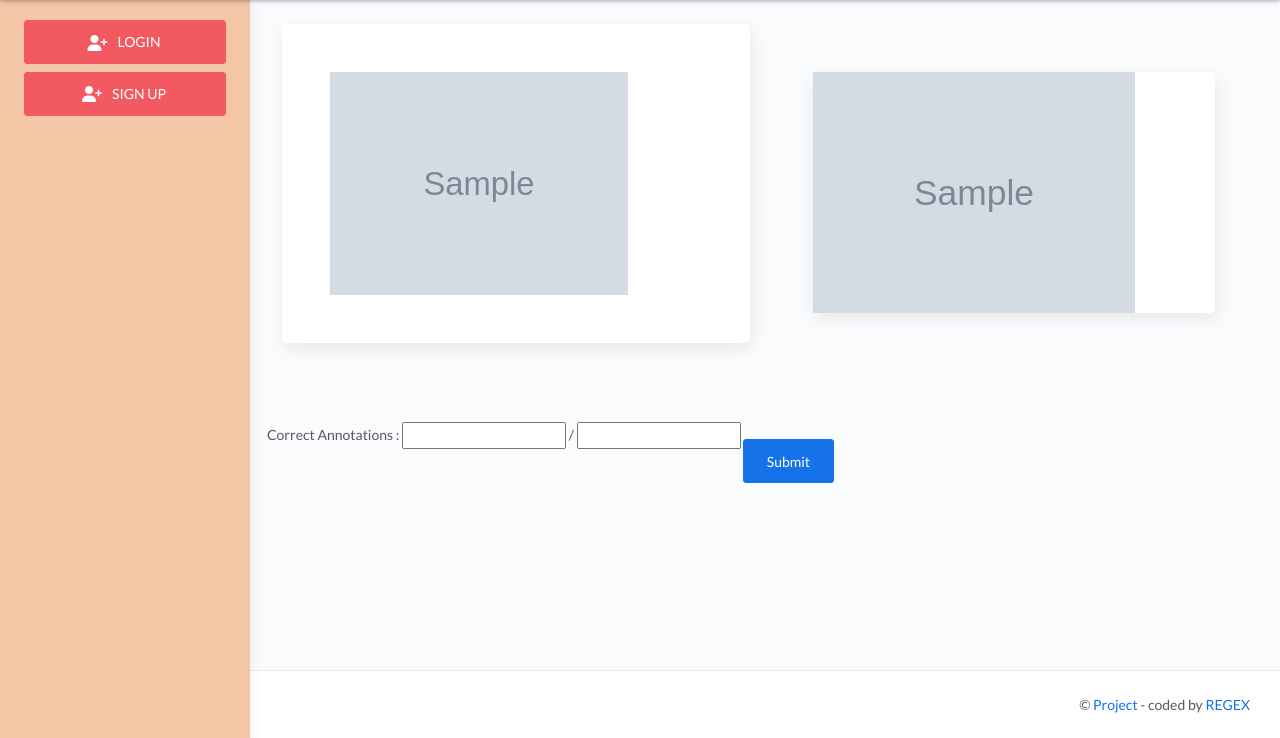
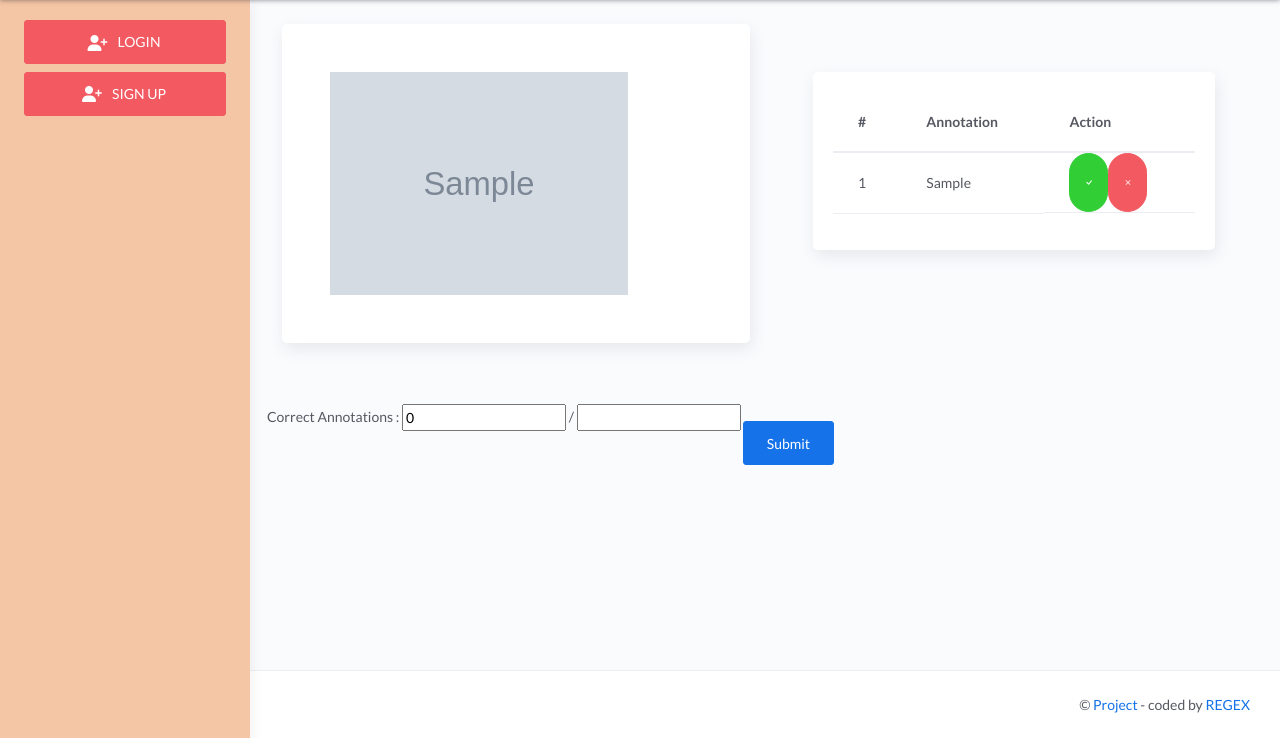
Before and after one commit to adityarajsahu/Medecoder, a Django app: template templates/pages/approvalPage.html in a window 1280 px wide. Shown: the part 62-800 px from the top of the page. Run offline with Django 4.2, Linux system fonts and the light colour scheme; the template is opened without the code that fills it: most values are stand-ins (such as "Sample title", 1, 10 or a date in 2020); grey boxes marked "Sample" are stand-in pictures; some libraries are stand-ins or nearby versions.

Commit message:
NetworkFeatureAdded

```diff
--- a/templates/layouts/base1.html
+++ b/templates/layouts/base1.html
@@ -28,6 +28,7 @@
 	<link rel="stylesheet" href="/static/assets/css/atlantis.css">
 	<link rel="stylesheet" href="/static/assets/css/demo.css">
 	<link rel="stylesheet" href="https://cdnjs.cloudflare.com/ajax/libs/font-awesome/6.2.1/css/all.min.css" integrity="sha512-MV7K8+y+gLIBoVD59lQIYicR65iaqukzvf/nwasF0nqhPay5w/9lJmVM2hMDcnK1OnMGCdVK+iQrJ7lzPJQd1w==" crossorigin="anonymous" referrerpolicy="no-referrer" />
+	<link rel="stylesheet" href="https://cdn.jsdelivr.net/npm/bootstrap-icons@1.3.0/font/bootstrap-icons.css">
     <!-- Specific Page CSS goes HERE  -->
     {% block stylesheets %}{% endblock stylesheets %}
 
--- a/templates/pages/approvalPage.html
+++ b/templates/pages/approvalPage.html
@@ -16,7 +16,32 @@
 
       <div class="col-md-6 p-5">
         <div class="card">
-          <img src="{{digitised_image_uri}}" width="80%" alt="pres" />
+          <!-- <img src="{{digitised_image_uri}}" width="80%" alt="pres" /> -->
+          <div class="card-body">
+            <table class="table table-hover">
+                <thead>
+                    <tr>
+                        <th scope="col">#</th>
+                        <th scope="col">Annotation</th>
+                        <th scope="col">Action</th>
+
+                        <!-- <th scope="col">View</th> -->
+                    </tr>
+                </thead>
+                <tbody>
+                    {% for x in listAnnotations %}
+                    <tr>
+                      <td>{{forloop.counter}}</td>
+                      <td>{{x}}</td>
+                      <td class="d-flex">
+                        <button class="btn btn-success btn-sm" style = "border-radius: 25px; " onclick="buttonClick(`{{forloop.counter}}`,true);" id = "{{forloop.counter}}"><i class="bi bi-check"></i></button>
+                        <button class="btn btn-danger btn-sm" style = "border-radius: 25px;" onclick="buttonClick(`{{forloop.counter}}n`,false)" id = "{{forloop.counter}}n"><i class="bi bi-x"></i></button>
+                      </td>
+                  </tr>
+                    {% endfor %}
+                </tbody>
+            </table>
+        </div>
         </div>
       </div>
       <div>
@@ -24,7 +49,7 @@
           <form action="/updateApproval/{{prescription_id}}/" method="POST" class="text-center" enctype="multipart/form-data" >
             {% csrf_token %}
             Correct Annotations :
-            <input type = "textbox" name = "correctAnnotations"/> /
+            <input type = "textbox" name = "correctAnnotations" value="0" id = "inc"/> /
             <input type = "textbox" name = "noOfAnnotations" value="{{noOfAnnotations}}" readonly  />
             <!-- <input type="text" readonly class="form-control-plaintext" id="staticEmail"  name = "noOfAnnotations" value="{{noOfAnnotations}}"> -->
 
@@ -36,6 +61,26 @@
   </div>
 </div>
 
+<script>
+
+var i = 0;
+    function buttonClick(btnId,isTickBtn) {
+
+
+        if(isTickBtn){
+          i++;
+        document.getElementById('inc').value = i;
+        document.getElementById(btnId).disabled = true;
+        document.getElementById(btnId + "n").disabled = true;
+        }else{
+          document.getElementById(btnId).disabled = true;
+          document.getElementById(btnId.slice(0,btnId.length - 1)).disabled = true;
+        }
+
+    }
+
+</script>
+
 {% endblock content %}
 
 <!-- Specific JS goes HERE -->
```
Also changed, not shown: prescription/views.py (+6 -1 lines), prescription/migrations/0009_prescription_filename.py (added), 1 other file.
